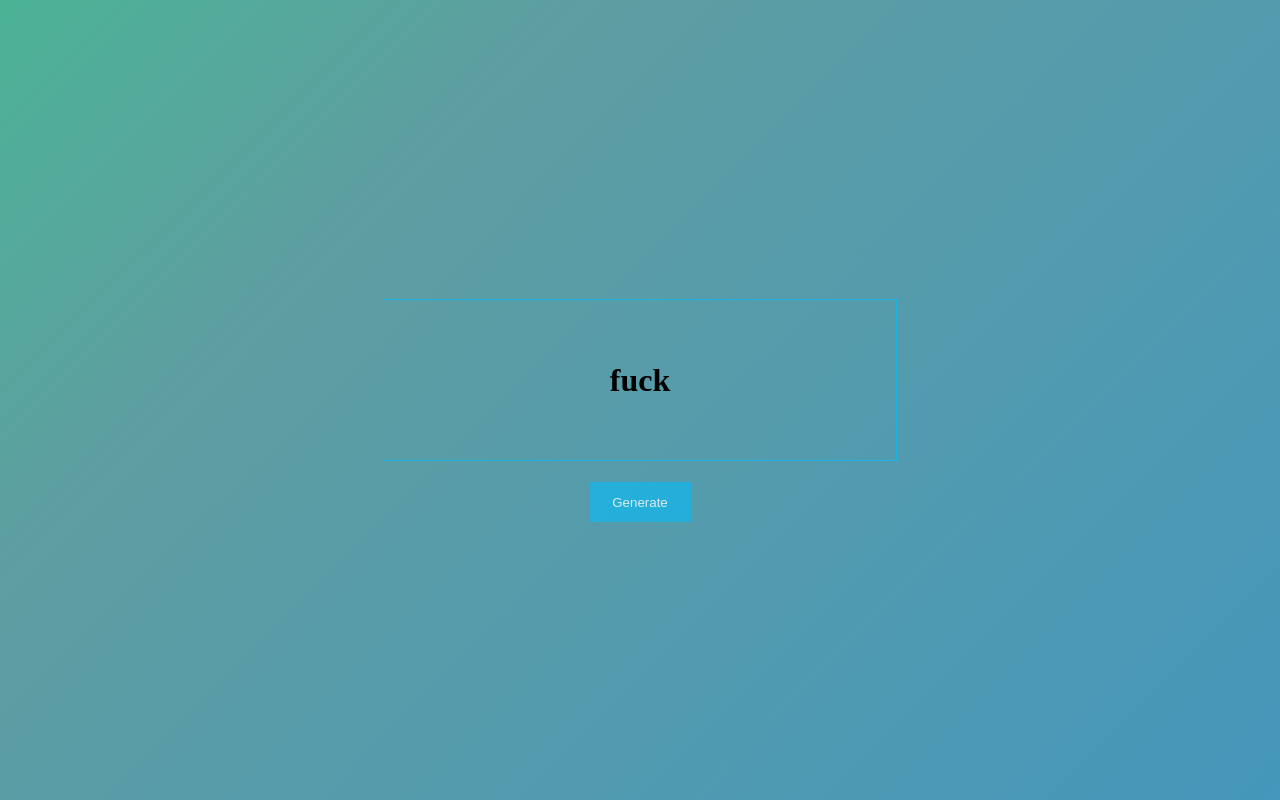
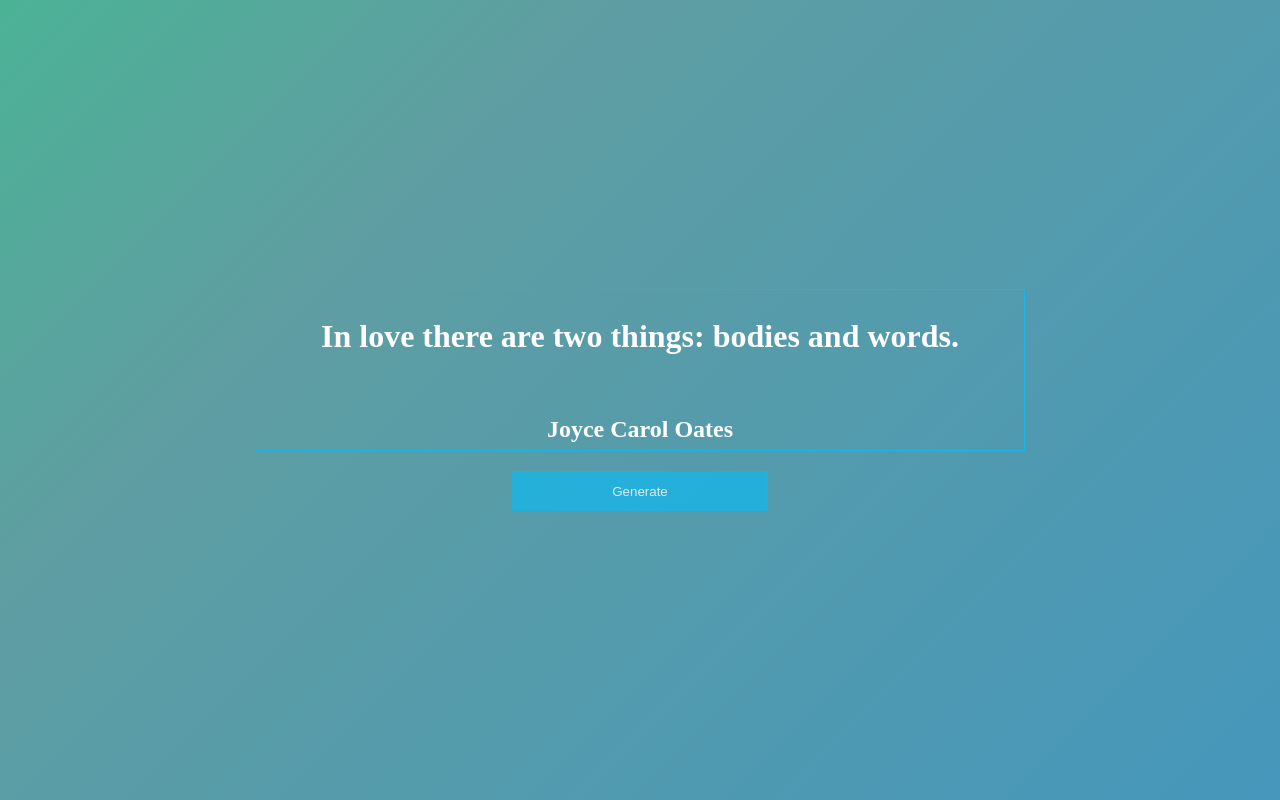
Before and after one commit to RubenFigueiredo98/Random-Quote, a plain HTML site: page index.html in a window 1280 px wide. Both pictures are taken after a click on the button "Generate". Drawn offline with Linux system fonts and the light colour scheme.

Commit message:
adding the logic

```diff
--- a/index.html
+++ b/index.html
@@ -10,8 +10,11 @@
 <body>
 
         <div id="container">
-            <h1>fuck</h1>
-            <button id="btn">Generate</button>
+            <div id="text_container">
+                <h1 id="text">In love there are two things: bodies and words.</h1>
+                <h2 id="autor">Joyce Carol Oates</h3>
+            </div>
+                <button id="btn">Generate</button>
         </div>
 
 
--- a/script.js
+++ b/script.js
@@ -0,0 +1,31 @@
+let text = document.getElementById('text');
+let butão = document.getElementById('btn');
+let autor = document.getElementById('autor');
+
+var autoria = ["Joyce Carol Oates", "Amy Poehler", "Eckhart Tolle", "Elizabeth Gilbert", "Friedrich Nietzsche", "Ice-T", "Jodi Picoult", "Joe Manganiello",];
+
+    const array = [
+        "In love there are two things: bodies and words.", "Continue to share your heart with people even if it has been broken.",
+        "To love is to recognize yourself in another.", "To be fully seen by somebody, then, and be loved anyhow - this is a human offering that can border on miraculous.",
+        "There is always some madness in love. But there is also always some reason in madness.", "Passion makes the world go 'round. Love just makes it a safer place.",
+        "I believe in love. I think it just hits you and pulls the rug out from underneath you and, like a baby, demands your attention every minute of the day.",
+        "When you find that one that's right for you, you feel like they were put there for you, you never want to be apart."
+    ]
+
+    let number = 0;
+
+
+
+function main() {
+
+
+    butão.addEventListener('click', function getPhrase() {
+        text.innerHTML = array[number];
+        autor.innerHTML = autoria[number]
+        console.log(number);
+        number = Math.floor(Math.random() * array.length);
+    })
+
+}
+
+main();
--- a/styles.css
+++ b/styles.css
@@ -10,7 +10,7 @@ body {
 }
 
 #container {
-    width: 40%;
+    width: 100%;
     height: 100%;
     margin: 0 auto;
     display: flex;
@@ -18,14 +18,26 @@ body {
     justify-content: center;
     flex-direction: column;
 }
+#text_container {
+    width: 60%;
+    height: 20%;
+    margin: 0 auto;
+    display: flex;
+    align-items: center;
+    justify-content: center;
+    flex-direction: column;
+    border: 1px solid rgba(25,181,230, 1);
+    margin-bottom: 20px;
+}
 
 h1 {
-    border: 1px solid rgba(25,181,230, 1);
-    width: 100%;
-    height: 20%;
-    display: flex;
-    justify-content: center;
-    align-items: center;
+    color: white;
+    padding: 20px 20px 0px 20px;
+}
+
+h2 {
+    color: white;
+    padding: 20px 20px 0px 20px;
 }
 
 #btn {
```
